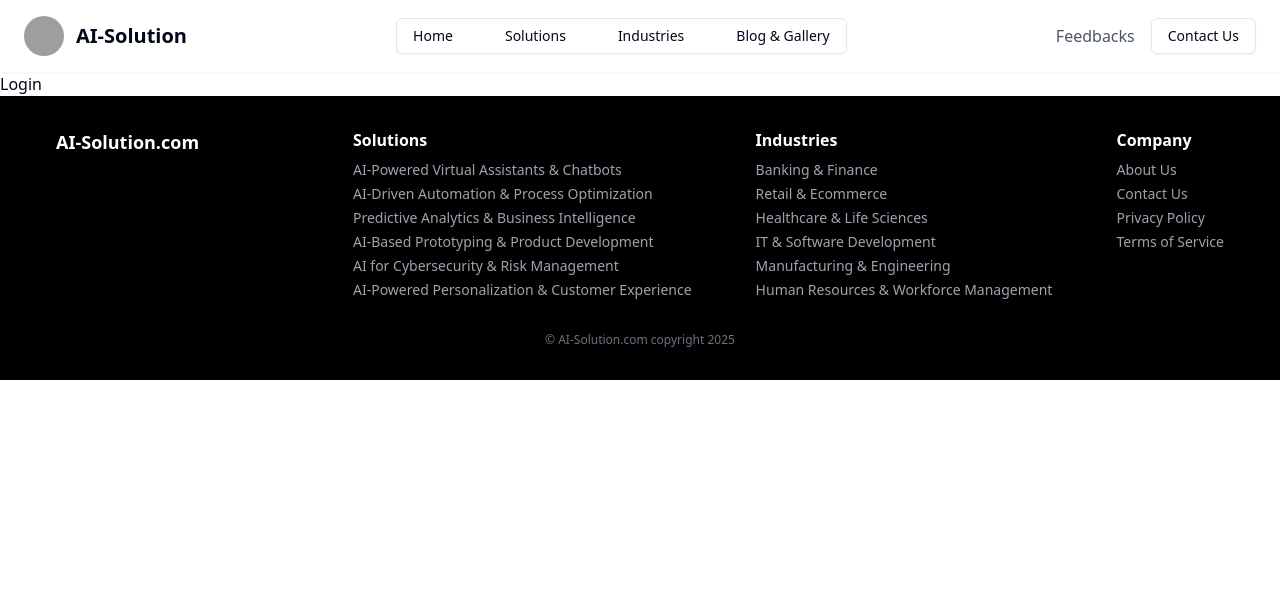
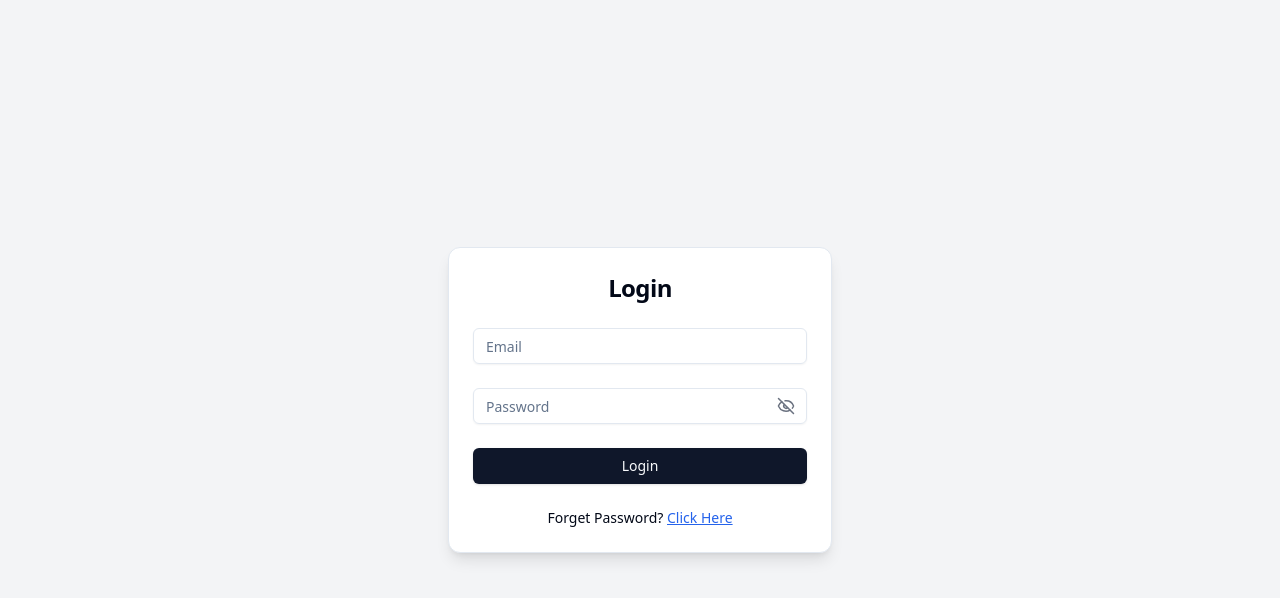
Before and after one commit to chanmyaephonehein/pdbycm, a Next.js app: page /login in a window 1280 px wide. Shown: the top 598 px of the page. Built offline with nearby package versions, Linux system fonts and the light colour scheme; grey boxes are pictures that could not be loaded.

Commit message:
ui for login complete

```diff
--- a/package.json
+++ b/package.json
@@ -24,6 +24,8 @@
     "next": "15.1.7",
     "react": "^19.0.0",
     "react-dom": "^19.0.0",
+    "react-google-recaptcha": "^3.1.0",
+    "react-hook-form": "^7.54.2",
     "react-select": "^5.10.0",
     "react-select-country-list": "^2.2.3",
     "tailwind-merge": "^3.0.1",
--- a/src/components/Layout.tsx
+++ b/src/components/Layout.tsx
@@ -1,8 +1,14 @@
 import React, { ReactNode } from "react";
 import Navigation from "./Navigation";
 import Footer from "./Footer";
+import { useRouter } from "next/router";
 
 const Layout = ({ children }: { children: ReactNode }) => {
+  const router = useRouter();
+  const isLogin = router.pathname.includes("login");
+  if (isLogin) {
+    return <div className="">{children}</div>;
+  }
   return (
     <div>
       <Navigation />
--- a/src/pages/login/index.tsx
+++ b/src/pages/login/index.tsx
@@ -1,7 +1,65 @@
-import React from "react";
+"use client";
 
-const Login = () => {
-  return <div>Login</div>;
-};
+import { useState } from "react";
+import { Button } from "@/components/ui/button";
+import { Input } from "@/components/ui/input";
+import { Card, CardContent, CardHeader, CardTitle } from "@/components/ui/card";
+import { EyeIcon, EyeOffIcon } from "lucide-react";
 
-export default Login;
+export default function LoginPage() {
+  const [email, setEmail] = useState("");
+  const [password, setPassword] = useState("");
+  const [showPassword, setShowPassword] = useState(false);
+  const [error, setError] = useState("");
+
+  const handleLogin = () => {
+    if (!email || !password) {
+      setError("Please fill in all fields.");
+      return;
+    }
+    setError("");
+    console.log("Logging in with:", { email, password });
+    // Handle login logic here
+  };
+
+  return (
+    <div className="flex items-center justify-center min-h-screen bg-gray-100 p-4">
+      <Card className="w-full max-w-sm shadow-lg">
+        <CardHeader>
+          <CardTitle className="text-center text-2xl">Login</CardTitle>
+        </CardHeader>
+        <CardContent className="flex flex-col gap-6">
+          <div>
+            <Input
+              type="email"
+              placeholder="Email"
+              value={email}
+              onChange={(e) => setEmail(e.target.value)}
+            />
+          </div>
+          <div className="relative">
+            <Input
+              type={showPassword ? "text" : "password"}
+              placeholder="Password"
+              value={password}
+              onChange={(e) => setPassword(e.target.value)}
+            />
+            <button
+              type="button"
+              onClick={() => setShowPassword(!showPassword)}
+              className="absolute right-3 top-1/2 transform -translate-y-1/2 text-gray-500"
+            >
+              {!showPassword ? <EyeOffIcon size={18} /> : <EyeIcon size={18} />}
+            </button>
+          </div>
+          {error && <p className="text-sm text-red-500">{error}</p>}
+          <Button onClick={handleLogin}>Login</Button>
+          <p className="text-center text-sm">
+            Forget Password?{"   "}
+            <span className="text-blue-600 underline">Click Here</span>
+          </p>
+        </CardContent>
+      </Card>
+    </div>
+  );
+}
```
Also changed, not shown: 1 other file (tests, documents, lock files or other folders).
